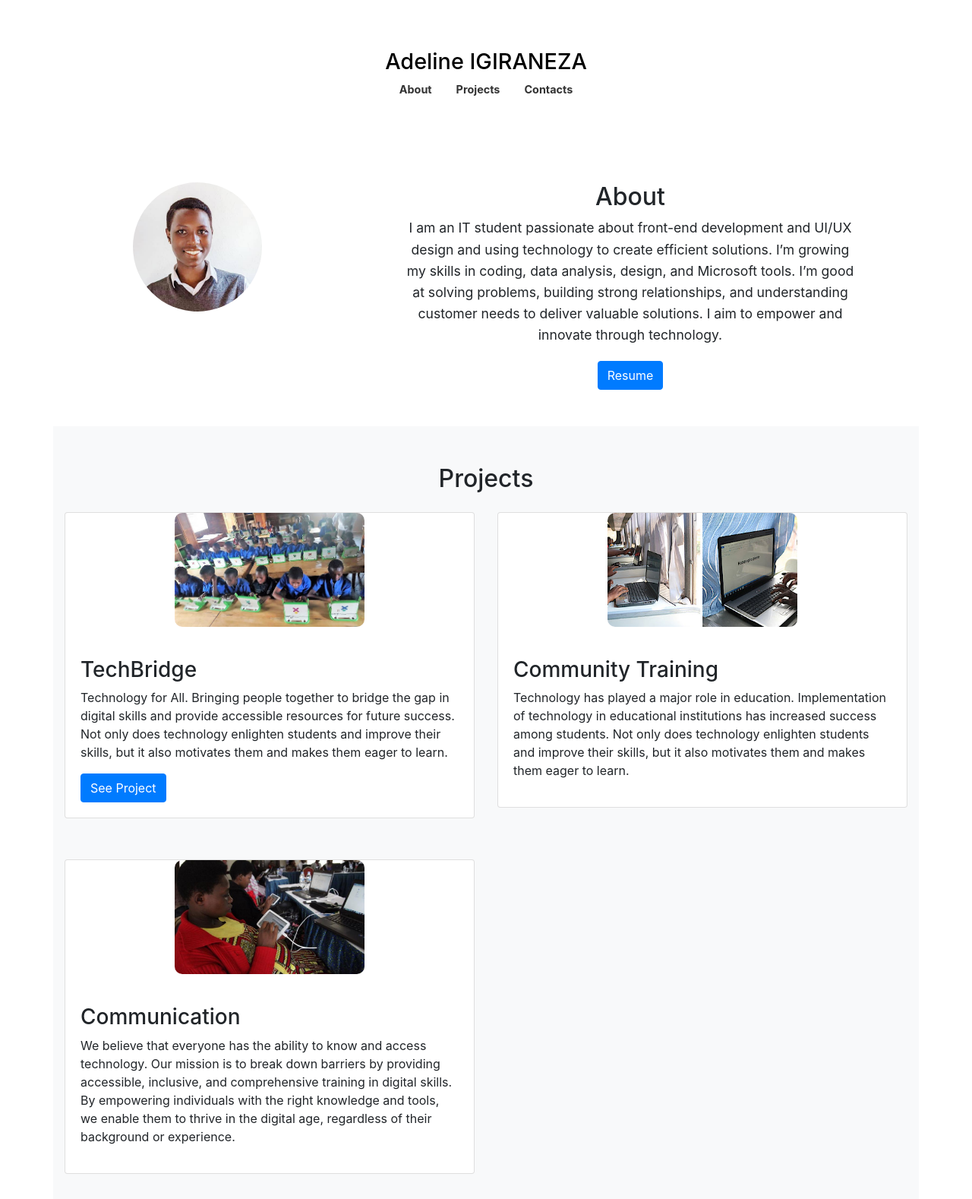
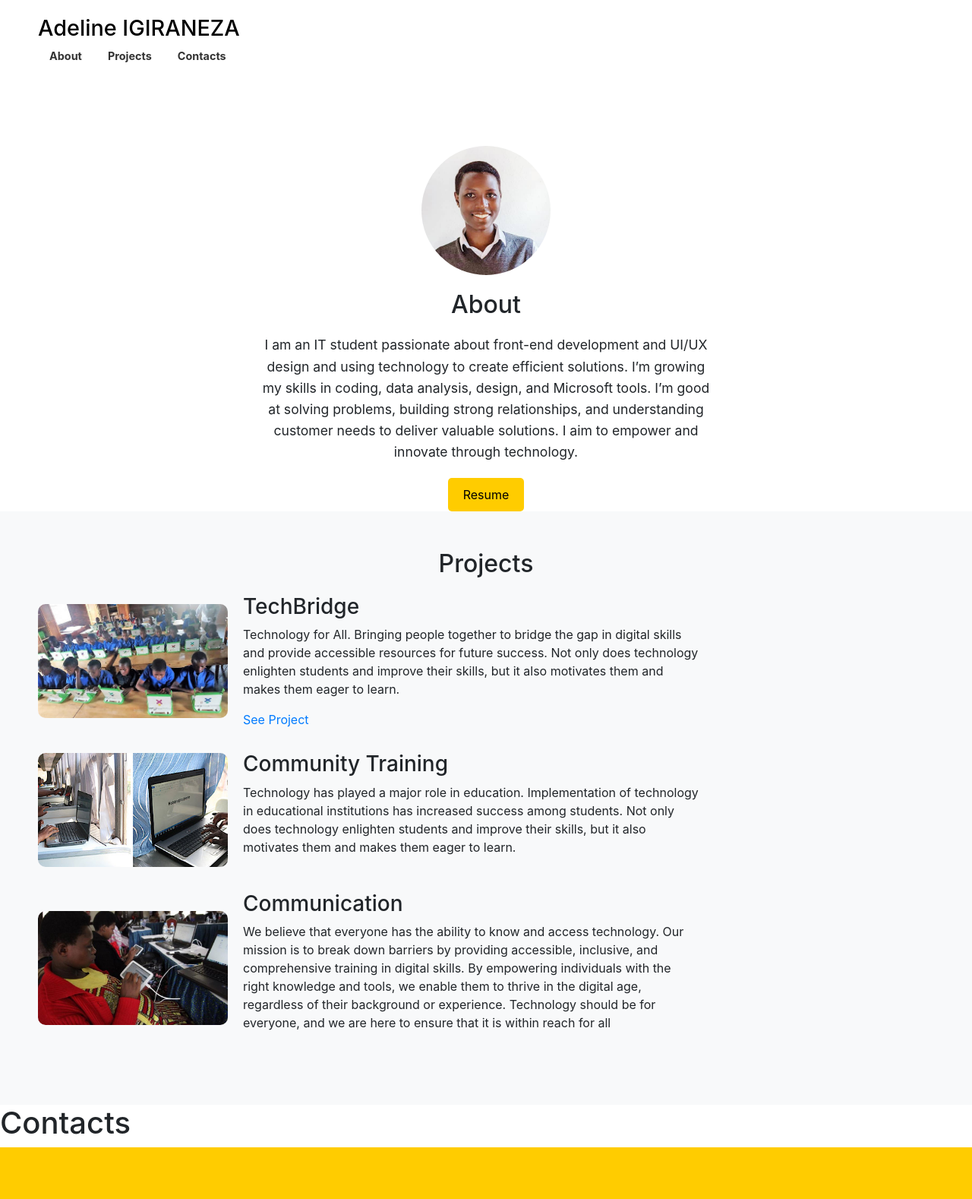
Before and after one commit to Igiraneza1/portifolio, a plain HTML site: page index.html in a window 1280 px wide. Shown: the top 1578 px of the page at 76% size. Drawn offline with nearby package versions, Linux system fonts and the light colour scheme.

Commit message:
Update index.html

```diff
--- a/index.html
+++ b/index.html
@@ -10,91 +10,69 @@
     <title>Portfolio</title>
 </head>
 <body>
-<header class="head text-center py-3">
+<header class="head">
     <h1 class="name">Adeline IGIRANEZA</h1>
-    <nav class="d-flex justify-content-center">
-        <a class="mx-3" href="#about">About</a>
-        <a class="mx-3" href="#projects">Projects</a>
-        <a class="mx-3" href="#contacts">Contacts</a>
+    <nav>
+        <a href="#about">About</a>
+        <a href="#projects">Projects</a>
+        <a href="#contacts">Contacts</a>
     </nav>
 </header>
-
-<section class="about container text-center my-5" id="about">
-    <div class="row">
-        <div class="col-md-4 mx-auto">
-            <img src="Adeline.jpg" class="img-fluid rounded-circle mb-3" alt="Profile Picture">
-        </div>
-        <div class="col-md-8 mx-auto">
-            <h2>About</h2>
+<section class="about" id="about">
+    <img src="Adeline.jpg" alt="Profile Picture">
+    <h1>About</h1>
     <p>
         I am an IT student passionate about front-end development and UI/UX design and using technology to create efficient solutions.
         I’m growing my skills in coding, data analysis, design, and Microsoft tools.
         I’m good at solving problems, building strong relationships, and understanding customer needs to deliver valuable solutions.
-                I aim to empower and innovate through technology.
+        I aim to empower and innovate through technology.</p>
+    <a href="https://docs.google.com/document/d/17MH7UlGlfcVacpByXB5izx85KLziRgPWzlJcfgXKvAM/edit?usp=sharing"><button>Resume</button></a>
+</section>
+
+<section class="projects" id="projects">
+    <h2>Projects</h2>
+    <div class="project-item">
+        <img src="pl.jpg" alt="TechBridge">
+        <div>
+            <h3>TechBridge</h3>
+            <p>Technology for All. Bringing people together to bridge the gap in digital skills and provide accessible resources for future success.
+                Not only does technology enlighten students and improve their skills, but it also motivates them and makes them eager to learn.
             </p>
-            <a href="https://docs.google.com/document/d/17MH7UlGlfcVacpByXB5izx85KLziRgPWzlJcfgXKvAM/edit?usp=sharing" class="btn btn-primary">Resume</a>
+            <a href="https://igiraneza1.github.io/technologies/">See Project</a>
         </div>
     </div>
-</section>
-
-<section class="projects container my-5" id="projects">
-    <h2 class="text-center mb-4">Projects</h2>
-    <div class="row">
-        <div class="col-md-6 mb-4">
-            <div class="project-item card">
-                <img src="pl.jpg" class="card-img-top" alt="TechBridge">
-                <div class="card-body">
-                    <h3>TechBridge</h3>
-                    <p>
-                        Technology for All. Bringing people together to bridge the gap in digital skills and provide accessible resources for future success.
-                        Not only does technology enlighten students and improve their skills, but it also motivates them and makes them eager to learn.
-                    </p>
-                    <a href="http://127.0.0.1:5500/index.html" class="btn btn-primary">See Project</a>
+    <div class="project-item">
+        <img src="image.jpg" alt="Other Project">
+        <div>
+            <h3>Community Training</h3>
+            <p> Technology has played a major role in education.
+                Implementation of technology in educational institutions has increased success among students.
+                Not only does technology enlighten students and improve their skills, but it also motivates them and makes them eager to learn.</p>
         </div>
     </div>
-        </div>
-        <div class="col-md-6 mb-4">
-            <div class="project-item card">
-                <img src="image.jpg" class="card-img-top" alt="Community Training">
-                <div class="card-body">
-                    <h3>Community Training</h3>
-                    <p>
-                        Technology has played a major role in education. Implementation of technology in educational institutions has increased success among students.
-                        Not only does technology enlighten students and improve their skills, but it also motivates them and makes them eager to learn.
-                    </p>
-                </div>
-            </div>
-        </div>
-        <div class="col-md-6 mb-4">
-            <div class="project-item card">
-                <img src="rwanda-ict.jpg" class="card-img-top" alt="Communication">
-                <div class="card-body">
+    <div class="project-item">
+        <img src="rwanda-ict.jpg" alt="Other Project">
+        <div>
             <h3>Communication</h3>
-                    <p>
-                        We believe that everyone has the ability to know and access technology.
+            <p>We believe that everyone has the ability to know and access technology.
                 Our mission is to break down barriers by providing accessible, inclusive, and comprehensive training in digital skills.
-                        By empowering individuals with the right knowledge and tools, we enable them to thrive in the digital age, regardless of their background or experience.
-                    </p>
-                </div>
-            </div>
-        </div>
+                By empowering individuals with the right knowledge and tools, we enable them to thrive in the digital age, regardless of
+                their background or experience. Technology should be for everyone, and we are here to ensure that it is within reach for all</p>
         </div>
 </section>
-
-<section class="contacts container my-5 text-center" id="contacts">
-    <h2>Contacts</h2>
+<h1>Contacts</h1>
+<footer>
+    <section class="contacts" id="contacts"></section>
         <p><b>Find more projects and connect with me on social media</b></p>
         <p class="arrow">&DownArrow;</p>
-    <div class="socialmedia d-flex flex-wrap justify-content-center">
-        <a class="mx-2" href="https://wa.me/250782766241" target="_blank"><i class="fab fa-whatsapp-square"></i> WhatsApp</a>
-        <a class="mx-2" href="https://www.instagram.com/tech___bridge" target="_blank"><i class="fab fa-instagram"></i> Instagram</a>
-        <a class="mx-2" href="https://github.com/Igiraneza1" target="_blank"><i class="fab fa-github"></i> Github</a>
-        <a class="mx-2" href="https://x.com/AdlnIg" target="_blank"><i class="fab fa-twitter"></i> Twitter</a>
-        <a class="mx-2" href="www.linkedin.com/in/adeline-igiraneza/" target="_blank"><i class="fab fa-linkedin"></i> LinkedIn</a>
+            <div class="socialmedia">
+                <a href="https://wa.me/250782766241" target="blank"><i class="fab fa-whatsapp-square"></i>WhatsApp</a>
+                <a href="https://www.instagram.com/tech___bridge" target="blank"><i class="fab fa-instagram"></i> Instagram</a>
+                <a href="https://github.com/Igiraneza1" target="blank"><i class="fab fa-github"></i> Github</a>
+                <a href="https://https://x.com/AdlnIg" target="blank"><i class="fab fa-twitter"> Twitter</i></a>
+                <a href="www.linkedin.com/in/adeline-igiraneza/" target="blank"><i class="fab fa-linkedin">Linkedin</i></a>
             </div>
     </section>
-
-<footer class="text-center py-3 bg-dark text-white">
     <p>2024 Adeline. All Rights Reserved.</p>
 </footer>
 
```
Lines whose indentation alone changed are shown as unchanged.
